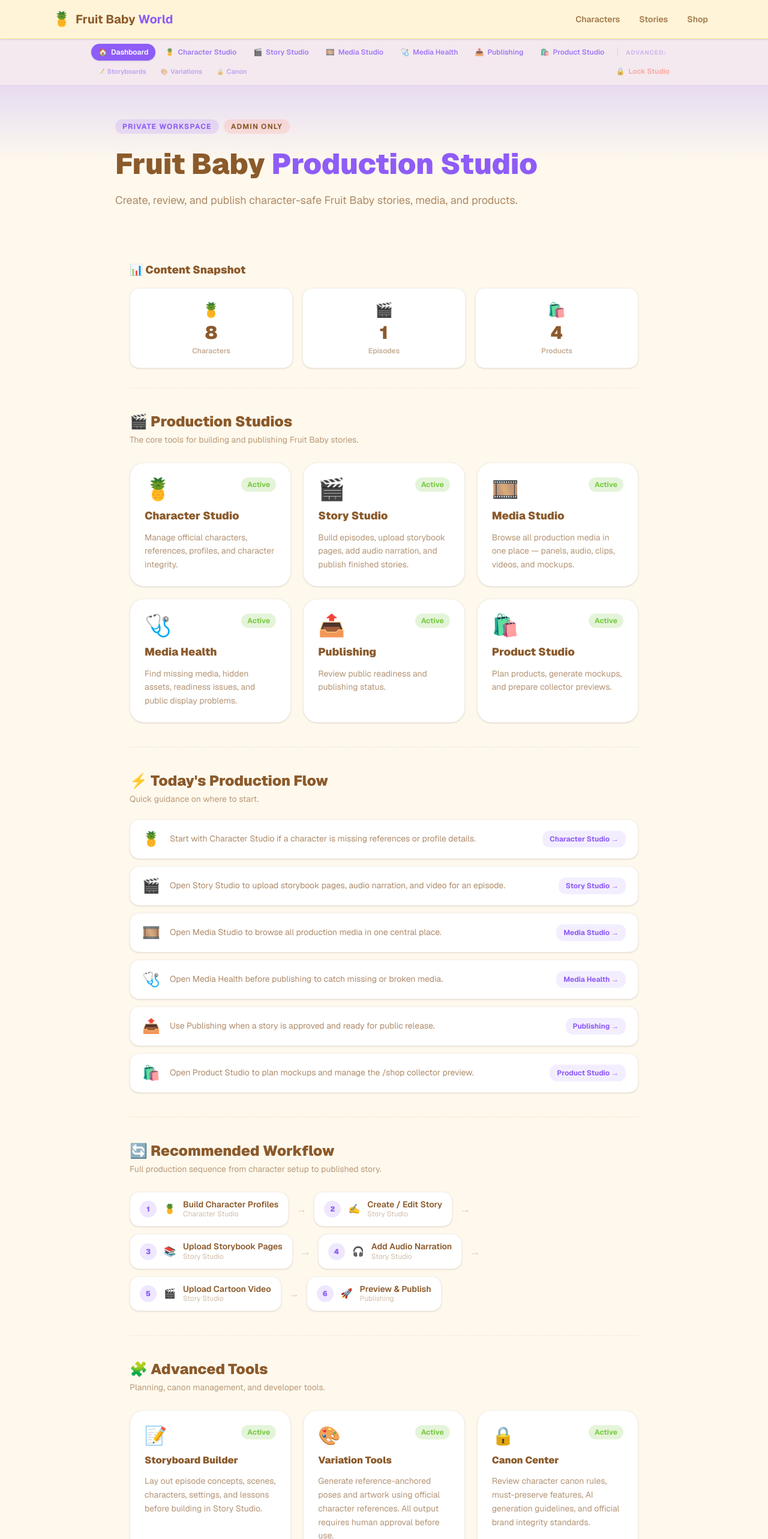
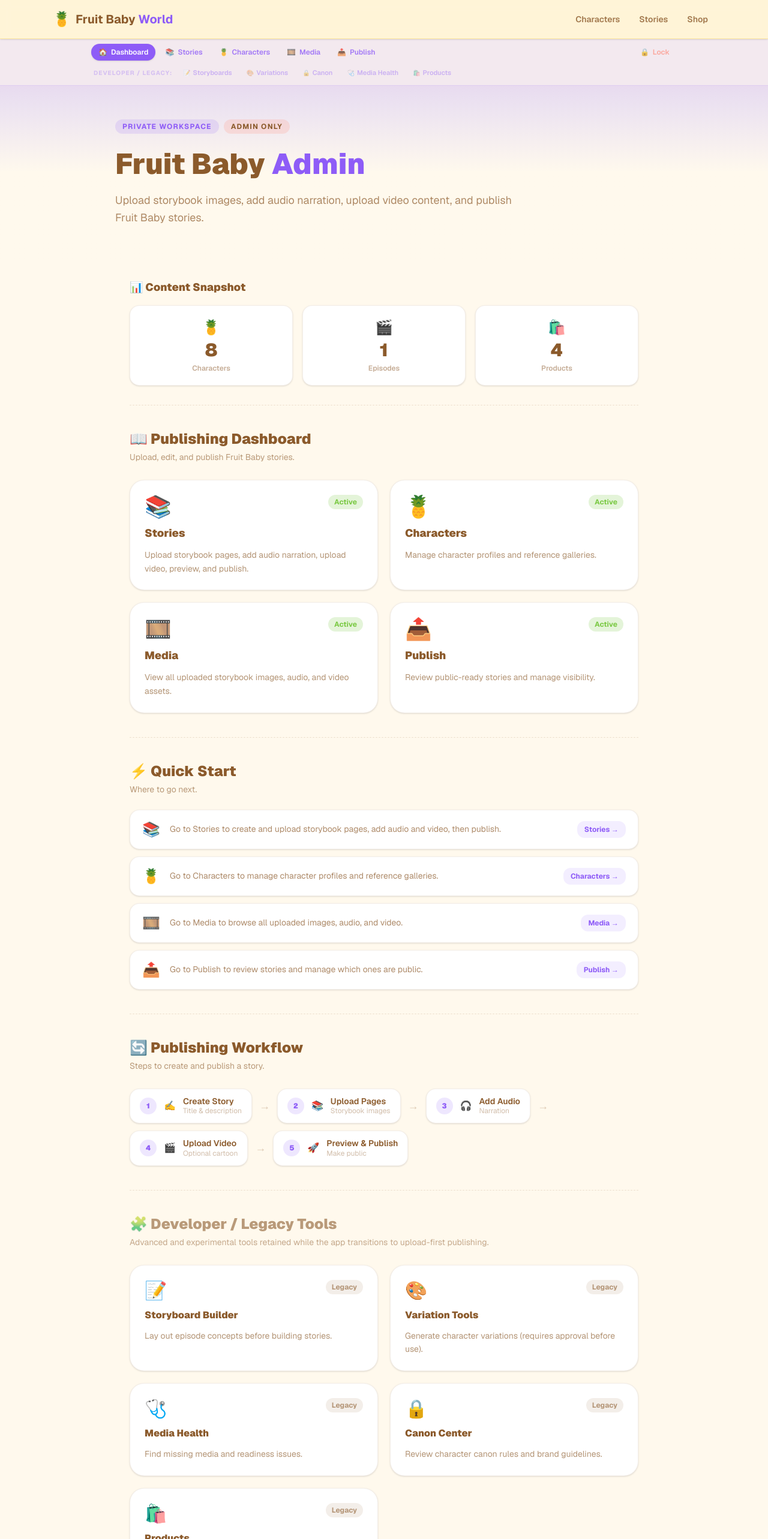
Before and after one commit to sionethompson06/fruit-baby-world, a Next.js app: page /admin in a window 1280 px wide. Shown: the top 2566 px of the page at 60% size. Built offline with nearby package versions, Linux system fonts and the light colour scheme.

Commit message:
Simplify global admin navigation and dashboard

```diff
--- a/src/app/admin/page.tsx
+++ b/src/app/admin/page.tsx
@@ -4,150 +4,137 @@ import { getAllEpisodes, getAllProducts } from "@/lib/content";
 import { loadAllCharactersFromDisk } from "@/lib/characterContent";
 
 export const metadata: Metadata = {
-  title: "Production Studio | Fruit Baby World Admin",
-  description: "Private admin workspace for Fruit Baby World story creation.",
+  title: "Admin | Fruit Baby World",
+  description: "Admin dashboard for managing Fruit Baby stories, characters, and media.",
 };
 
-// ─── Primary production studios ───────────────────────────────────────────────
+// ─── Primary dashboard cards ──────────────────────────────────────────────────
 
-const primaryStudios = [
+const primaryCards = [
+  {
+    emoji: "📚",
+    title: "Stories",
+    description:
+      "Upload storybook pages, add audio narration, upload video, preview, and publish.",
+    status: "Active",
+    statusColor: "bg-tropical-green/20 text-tropical-green",
+    href: "/admin/episodes",
+  },
   {
     emoji: "🍍",
-    title: "Character Studio",
+    title: "Characters",
     description:
-      "Manage official characters, references, profiles, and character integrity.",
+      "Manage character profiles and reference galleries.",
     status: "Active",
     statusColor: "bg-tropical-green/20 text-tropical-green",
     href: "/admin/characters",
   },
   {
-    emoji: "🎬",
-    title: "Story Studio",
+    emoji: "🎞️",
+    title: "Media",
     description:
-      "Build episodes, upload storybook pages, add audio narration, and publish finished stories.",
-    status: "Active",
-    statusColor: "bg-tropical-green/20 text-tropical-green",
-    href: "/admin/episodes",
-  },
-  {
-    emoji: "🎞️",
-    title: "Media Studio",
-    description:
-      "Browse all production media in one place — panels, audio, clips, videos, and mockups.",
+      "View all uploaded storybook images, audio, and video assets.",
     status: "Active",
     statusColor: "bg-tropical-green/20 text-tropical-green",
     href: "/admin/media",
   },
   {
-    emoji: "🩺",
-    title: "Media Health",
+    emoji: "📤",
+    title: "Publish",
     description:
-      "Find missing media, hidden assets, readiness issues, and public display problems.",
-    status: "Active",
-    statusColor: "bg-tropical-green/20 text-tropical-green",
-    href: "/admin/media-health",
-  },
-  {
-    emoji: "📤",
-    title: "Publishing",
-    description:
-      "Review public readiness and publishing status.",
+      "Review public-ready stories and manage visibility.",
     status: "Active",
     statusColor: "bg-tropical-green/20 text-tropical-green",
     href: "/admin/publishing",
   },
+];
+
+// ─── Recommended publishing workflow ──────────────────────────────────────────
+
+const publishingWorkflow = [
+  { step: 1, label: "Create Story",         emoji: "✍️", note: "Title & description" },
+  { step: 2, label: "Upload Pages",         emoji: "📚", note: "Storybook images" },
+  { step: 3, label: "Add Audio",            emoji: "🎧", note: "Narration" },
+  { step: 4, label: "Upload Video",         emoji: "🎬", note: "Optional cartoon" },
+  { step: 5, label: "Preview & Publish",    emoji: "🚀", note: "Make public" },
+];
+
+// ─── Quick start guidance ─────────────────────────────────────────────────────
+
+const quickStart = [
   {
-    emoji: "🛍️",
-    title: "Product Studio",
-    description:
-      "Plan products, generate mockups, and prepare collector previews.",
-    status: "Active",
-    statusColor: "bg-tropical-green/20 text-tropical-green",
-    href: "/admin/products",
+    icon: "📚",
+    text: "Go to Stories to create and upload storybook pages, add audio and video, then publish.",
+    href: "/admin/episodes",
+    label: "Stories",
+  },
+  {
+    icon: "🍍",
+    text: "Go to Characters to manage character profiles and reference galleries.",
+    href: "/admin/characters",
+    label: "Characters",
+  },
+  {
+    icon: "🎞️",
+    text: "Go to Media to browse all uploaded images, audio, and video.",
+    href: "/admin/media",
+    label: "Media",
+  },
+  {
+    icon: "📤",
+    text: "Go to Publish to review stories and manage which ones are public.",
+    href: "/admin/publishing",
+    label: "Publish",
   },
 ];
 
-// ─── Advanced / system tools ──────────────────────────────────────────────────
+// ─── Developer / Legacy tools ────────────────────────────────────────────────
 
-const advancedTools = [
+const developerTools = [
   {
     emoji: "📝",
     title: "Storyboard Builder",
     description:
-      "Lay out episode concepts, scenes, characters, settings, and lessons before building in Story Studio.",
-    status: "Active",
-    statusColor: "bg-tropical-green/20 text-tropical-green",
+      "Lay out episode concepts before building stories.",
+    status: "Legacy",
+    statusColor: "bg-tiki-brown/10 text-tiki-brown/60",
     href: "/admin/storyboards",
   },
   {
     emoji: "🎨",
     title: "Variation Tools",
     description:
-      "Generate reference-anchored poses and artwork using official character references. All output requires human approval before use.",
-    status: "Active",
-    statusColor: "bg-tropical-green/20 text-tropical-green",
+      "Generate character variations (requires approval before use).",
+    status: "Legacy",
+    statusColor: "bg-tiki-brown/10 text-tiki-brown/60",
     href: "/admin/variations",
+  },
+  {
+    emoji: "🩺",
+    title: "Media Health",
+    description:
+      "Find missing media and readiness issues.",
+    status: "Legacy",
+    statusColor: "bg-tiki-brown/10 text-tiki-brown/60",
+    href: "/admin/media-health",
   },
   {
     emoji: "🔒",
     title: "Canon Center",
     description:
-      "Review character canon rules, must-preserve features, AI generation guidelines, and official brand integrity standards.",
-    status: "Active",
-    statusColor: "bg-tropical-green/20 text-tropical-green",
+      "Review character canon rules and brand guidelines.",
+    status: "Legacy",
+    statusColor: "bg-tiki-brown/10 text-tiki-brown/60",
     href: "/admin/canon",
   },
-];
-
-// ─── Recommended production workflow ─────────────────────────────────────────
-
-const workflowSteps = [
-  { step: 1, label: "Build Character Profiles",  emoji: "🍍", note: "Character Studio" },
-  { step: 2, label: "Create / Edit Story",        emoji: "✍️", note: "Story Studio" },
-  { step: 3, label: "Upload Storybook Pages",     emoji: "📚", note: "Story Studio" },
-  { step: 4, label: "Add Audio Narration",        emoji: "🎧", note: "Story Studio" },
-  { step: 5, label: "Upload Cartoon Video",       emoji: "🎬", note: "Story Studio" },
-  { step: 6, label: "Preview & Publish",          emoji: "🚀", note: "Publishing" },
-];
-
-// ─── Today's production guidance ─────────────────────────────────────────────
-
-const todayGuidance = [
   {
-    icon: "🍍",
-    text: "Start with Character Studio if a character is missing references or profile details.",
-    href: "/admin/characters",
-    label: "Character Studio",
-  },
-  {
-    icon: "🎬",
-    text: "Open Story Studio to upload storybook pages, audio narration, and video for an episode.",
-    href: "/admin/episodes",
-    label: "Story Studio",
-  },
-  {
-    icon: "🎞️",
-    text: "Open Media Studio to browse all production media in one central place.",
-    href: "/admin/media",
-    label: "Media Studio",
-  },
-  {
-    icon: "🩺",
-    text: "Open Media Health before publishing to catch missing or broken media.",
-    href: "/admin/media-health",
-    label: "Media Health",
-  },
-  {
-    icon: "📤",
-    text: "Use Publishing when a story is approved and ready for public release.",
-    href: "/admin/publishing",
-    label: "Publishing",
-  },
-  {
-    icon: "🛍️",
-    text: "Open Product Studio to plan mockups and manage the /shop collector preview.",
+    emoji: "🛍️",
+    title: "Products",
+    description:
+      "Manage product mockups and shop previews.",
+    status: "Legacy",
+    statusColor: "bg-tiki-brown/10 text-tiki-brown/60",
     href: "/admin/products",
-    label: "Product Studio",
   },
 ];
 
@@ -248,10 +235,10 @@ export default function AdminPage() {
 
           <h1 className="text-4xl sm:text-5xl font-black text-tiki-brown mb-4 leading-tight">
             Fruit Baby{" "}
-            <span className="text-ube-purple">Production Studio</span>
+            <span className="text-ube-purple">Admin</span>
           </h1>
           <p className="text-tiki-brown/70 text-lg leading-relaxed max-w-2xl">
-            Create, review, and publish character-safe Fruit Baby stories, media, and products.
+            Upload storybook images, add audio narration, upload video content, and publish Fruit Baby stories.
           </p>
         </div>
       </section>
@@ -283,19 +270,19 @@ export default function AdminPage() {
         <div className="border-t border-dashed border-tiki-brown/15" />
       </div>
 
-      {/* ── Primary Production Studios ── */}
+      {/* ── Primary Dashboard Cards ── */}
       <section className="max-w-4xl mx-auto w-full px-4 sm:px-6 py-10">
         <div className="mb-7">
           <h2 className="text-2xl font-black text-tiki-brown mb-1">
-            🎬 Production Studios
+            📖 Publishing Dashboard
           </h2>
           <p className="text-sm text-tiki-brown/60">
-            The core tools for building and publishing Fruit Baby stories.
+            Upload, edit, and publish Fruit Baby stories.
           </p>
         </div>
 
-        <div className="grid grid-cols-1 sm:grid-cols-2 lg:grid-cols-3 gap-5">
-          {primaryStudios.map((s) => (
+        <div className="grid grid-cols-1 sm:grid-cols-2 gap-5">
+          {primaryCards.map((s) => (
             <StudioCard key={s.title} {...s} size="large" />
           ))}
         </div>
@@ -305,19 +292,19 @@ export default function AdminPage() {
         <div className="border-t border-dashed border-tiki-brown/15" />
       </div>
 
-      {/* ── Today's Production Flow ── */}
+      {/* ── Quick Start ── */}
       <section className="max-w-4xl mx-auto w-full px-4 sm:px-6 py-10">
         <div className="mb-6">
           <h2 className="text-2xl font-black text-tiki-brown mb-1">
-            ⚡ Today's Production Flow
+            ⚡ Quick Start
           </h2>
           <p className="text-sm text-tiki-brown/60">
-            Quick guidance on where to start.
+            Where to go next.
           </p>
         </div>
 
         <div className="flex flex-col gap-3">
-          {todayGuidance.map(({ icon, text, href, label }) => (
+          {quickStart.map(({ icon, text, href, label }) => (
             <div
               key={label}
               className="bg-white rounded-2xl border border-tiki-brown/10 shadow-sm px-5 py-4 flex items-center gap-4"
@@ -339,19 +326,19 @@ export default function AdminPage() {
         <div className="border-t border-dashed border-tiki-brown/15" />
       </div>
 
-      {/* ── Recommended Workflow ── */}
+      {/* ── Publishing Workflow ── */}
       <section className="max-w-4xl mx-auto w-full px-4 sm:px-6 py-10">
         <div className="mb-7">
           <h2 className="text-2xl font-black text-tiki-brown mb-1">
-            🔄 Recommended Workflow
+            🔄 Publishing Workflow
           </h2>
           <p className="text-sm text-tiki-brown/60">
-            Full production sequence from character setup to published story.
+            Steps to create and publish a story.
           </p>
         </div>
 
         <div className="flex flex-col sm:flex-row flex-wrap gap-3">
-          {workflowSteps.map((s, i) => (
+          {publishingWorkflow.map((s, i) => (
             <div key={s.step} className="flex items-center gap-3">
               <div className="bg-white rounded-2xl border border-tiki-brown/10 shadow-sm px-4 py-3 flex items-center gap-3 flex-shrink-0">
                 <span className="flex-shrink-0 w-7 h-7 rounded-full bg-ube-purple/15 text-ube-purple text-xs font-black flex items-center justify-center">
@@ -367,7 +354,7 @@ export default function AdminPage() {
                   </span>
                 </div>
               </div>
-              {i < workflowSteps.length - 1 && (
+              {i < publishingWorkflow.length - 1 && (
                 <span className="text-tiki-brown/30 font-bold text-lg hidden sm:block">→</span>
               )}
             </div>
@@ -379,85 +366,23 @@ export default function AdminPage() {
         <div className="border-t border-dashed border-tiki-brown/15" />
       </div>
 
-      {/* ── Advanced Tools ── */}
+      {/* ── Developer / Legacy Tools ── */}
       <section className="max-w-4xl mx-auto w-full px-4 sm:px-6 py-10">
         <div className="mb-7">
-          <h2 className="text-2xl font-black text-tiki-brown mb-1">
-            🧩 Advanced Tools
+          <h2 className="text-2xl font-black text-tiki-brown/60 mb-1">
+            🧩 Developer / Legacy Tools
           </h2>
-          <p className="text-sm text-tiki-brown/60">
-            Planning, canon management, and developer tools.
+          <p className="text-sm text-tiki-brown/50">
+            Advanced and experimental tools retained while the app transitions to upload-first publishing.
           </p>
         </div>
 
-        <div className="grid grid-cols-1 sm:grid-cols-3 gap-5">
-          {advancedTools.map((t) => (
+        <div className="grid grid-cols-1 sm:grid-cols-2 gap-5">
+          {developerTools.map((t) => (
             <StudioCard key={t.title} {...t} />
           ))}
         </div>
       </section>
-
-      <div className="max-w-4xl mx-auto w-full px-4 sm:px-6">
-        <div className="border-t border-dashed border-tiki-brown/15" />
-      </div>
-
-      {/* ── Canon Protection ── */}
-      <section className="max-w-4xl mx-auto w-full px-4 sm:px-6 py-10">
-        <div className="mb-7">
-          <h2 className="text-2xl font-black text-tiki-brown mb-1">
-            🔒 Canon Protection
-          </h2>
-          <p className="text-sm text-tiki-brown/60 max-w-2xl">
-            Official character profile images and canonical JSON are the source of truth.
-            All generation is reference-anchored. All generated assets require human approval before publishing.
-          </p>
-        </div>
-
-        <div className="grid grid-cols-1 sm:grid-cols-3 gap-5">
-          <div className="bg-white rounded-3xl border border-tropical-green/30 shadow-sm p-6">
-            <h3 className="text-sm font-black text-tiki-brown mb-3 flex items-center gap-2">
-              <span className="text-base">✅</span> AI Must Preserve
-            </h3>
-            <ul className="space-y-2">
-              {canonRules.must.map((rule) => (
-                <li key={rule} className="text-xs text-tiki-brown/70 leading-snug flex items-start gap-1.5">
-                  <span className="text-tropical-green flex-shrink-0 mt-0.5">•</span>
-                  {rule}
-                </li>
-              ))}
-            </ul>
-          </div>
-
-          <div className="bg-white rounded-3xl border border-pineapple-yellow/40 shadow-sm p-6">
-            <h3 className="text-sm font-black text-tiki-brown mb-3 flex items-center gap-2">
-              <span className="text-base">🎨</span> AI May Generate
-            </h3>
-            <ul className="space-y-2">
-              {canonRules.may.map((rule) => (
-                <li key={rule} className="text-xs text-tiki-brown/70 leading-snug flex items-start gap-1.5">
-                  <span className="text-pineapple-yellow flex-shrink-0 mt-0.5">•</span>
-                  {rule}
-                </li>
-              ))}
-            </ul>
-          </div>
-
-          <div className="bg-white rounded-3xl border border-warm-coral/30 shadow-sm p-6">
-            <h3 className="text-sm font-black text-tiki-brown mb-3 flex items-center gap-2">
-              <span className="text-base">🚫</span> AI Must Never
-            </h3>
-            <ul className="space-y-2">
-              {canonRules.never.map((rule) => (
-                <li key={rule} className="text-xs text-tiki-brown/70 leading-snug flex items-start gap-1.5">
-                  <span className="text-warm-coral flex-shrink-0 mt-0.5">•</span>
-                  {rule}
-                </li>
-              ))}
-            </ul>
-          </div>
-        </div>
-      </section>
-
     </div>
   );
 }
--- a/src/components/AdminNav.tsx
+++ b/src/components/AdminNav.tsx
@@ -5,18 +5,18 @@ import { usePathname, useRouter } from "next/navigation";
 
 const primaryLinks = [
   { href: "/admin", label: "Dashboard", emoji: "🏠" },
-  { href: "/admin/characters", label: "Character Studio", emoji: "🍍" },
-  { href: "/admin/episodes", label: "Story Studio", emoji: "🎬" },
-  { href: "/admin/media", label: "Media Studio", emoji: "🎞️" },
-  { href: "/admin/media-health", label: "Media Health", emoji: "🩺" },
-  { href: "/admin/publishing", label: "Publishing", emoji: "📤" },
-  { href: "/admin/products", label: "Product Studio", emoji: "🛍️" },
+  { href: "/admin/episodes", label: "Stories", emoji: "📚" },
+  { href: "/admin/characters", label: "Characters", emoji: "🍍" },
+  { href: "/admin/media", label: "Media", emoji: "🎞️" },
+  { href: "/admin/publishing", label: "Publish", emoji: "📤" },
 ];
 
-const advancedLinks = [
+const legacyLinks = [
   { href: "/admin/storyboards", label: "Storyboards", emoji: "📝" },
   { href: "/admin/variations", label: "Variations", emoji: "🎨" },
   { href: "/admin/canon", label: "Canon", emoji: "🔒" },
+  { href: "/admin/media-health", label: "Media Health", emoji: "🩺" },
+  { href: "/admin/products", label: "Products", emoji: "🛍️" },
 ];
 
 export default function AdminNav() {
@@ -54,51 +54,29 @@ export default function AdminNav() {
             </Link>
           ))}
 
-          {/* Divider */}
-          <span className="text-ube-purple/20 font-light mx-1 select-none hidden sm:block">|</span>
-
-          {/* Advanced tools — muted */}
-          <span className="text-[10px] font-bold text-ube-purple/35 uppercase tracking-widest pl-1 hidden sm:block whitespace-nowrap">
-            Advanced:
-          </span>
-          {advancedLinks.map(({ href, label, emoji }) => (
-            <Link
-              key={href}
-              href={href}
-              className={`flex items-center gap-1 px-2.5 py-1.5 rounded-full text-[11px] font-semibold whitespace-nowrap transition-all ${
-                isActive(href)
-                  ? "bg-ube-purple/60 text-white shadow-sm"
-                  : "text-ube-purple/50 hover:bg-ube-purple/12 hover:text-ube-purple/80"
-              }`}
-            >
-              <span className="text-[10px]">{emoji}</span>
-              <span>{label}</span>
-            </Link>
-          ))}
-
           {/* Lock */}
           <button
             onClick={handleLock}
             className="flex items-center gap-1.5 px-3 py-1.5 rounded-full text-xs font-semibold whitespace-nowrap transition-all text-warm-coral/70 hover:bg-warm-coral/10 hover:text-warm-coral ml-auto"
           >
             <span>🔒</span>
-            <span>Lock Studio</span>
+            <span className="hidden sm:inline">Lock</span>
           </button>
         </div>
 
-        {/* Mobile-only: advanced tools second row */}
-        <div className="flex flex-wrap items-center gap-1 pb-2 sm:hidden">
-          <span className="text-[10px] font-bold text-ube-purple/35 uppercase tracking-widest pr-1">
-            Advanced:
+        {/* Legacy tools — muted secondary row (desktop only) */}
+        <div className="hidden sm:flex flex-wrap items-center gap-1 pb-2">
+          <span className="text-[10px] font-bold text-ube-purple/30 uppercase tracking-widest px-1 select-none">
+            Developer / Legacy:
           </span>
-          {advancedLinks.map(({ href, label, emoji }) => (
+          {legacyLinks.map(({ href, label, emoji }) => (
             <Link
               key={href}
               href={href}
               className={`flex items-center gap-1 px-2.5 py-1 rounded-full text-[11px] font-semibold whitespace-nowrap transition-all ${
                 isActive(href)
-                  ? "bg-ube-purple/60 text-white shadow-sm"
-                  : "text-ube-purple/45 hover:bg-ube-purple/12 hover:text-ube-purple/70"
+                  ? "bg-ube-purple/40 text-ube-purple shadow-sm"
+                  : "text-ube-purple/40 hover:bg-ube-purple/10 hover:text-ube-purple/60"
               }`}
             >
               <span className="text-[10px]">{emoji}</span>
```
